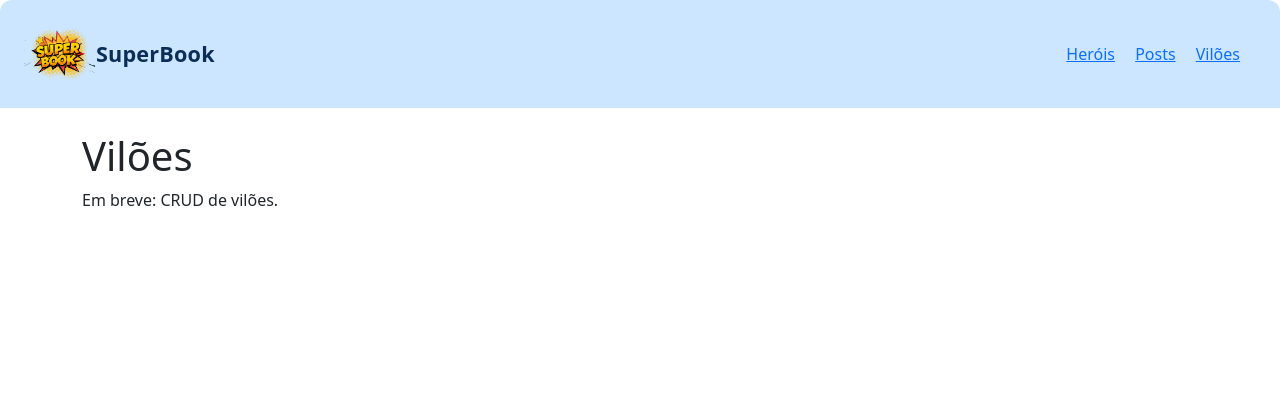
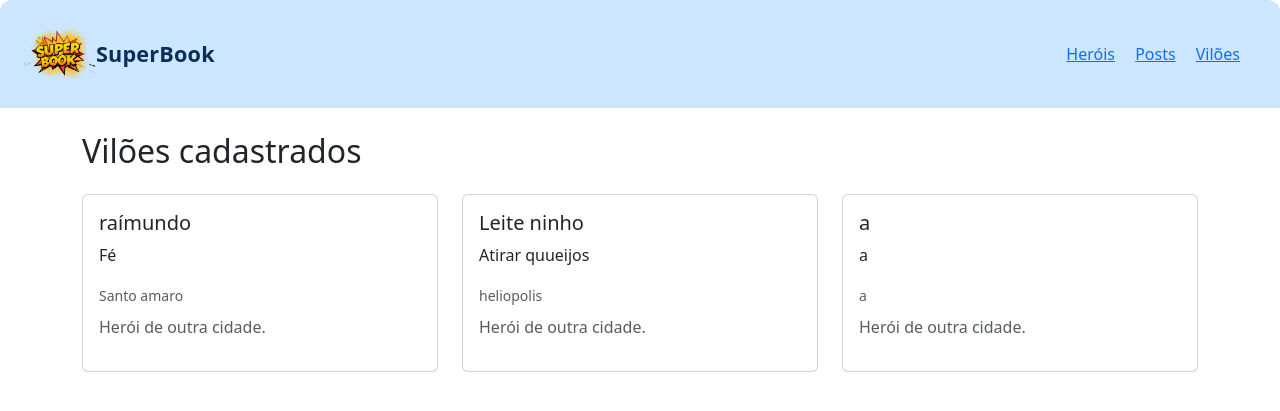
Before and after one commit to intentdoor/superbook, a Django app: page /villains/lista/ in a window 1280 px wide. Shown: the top 411 px of the page. Run offline with Django 5.2, Linux system fonts and the light colour scheme; data comes from the database, SQL or seed files in the repository; both versions use the stored data as it was after the commit.

```diff
--- a/posts/models.py
+++ b/posts/models.py
@@ -1,5 +1,6 @@
 from django.db import models
 from heroes.models import Hero
+from villains.models import  Villain
 # Create your models here.
 
 # Arthur Américo
--- a/villains/templates/villains/lista_viloes.html
+++ b/villains/templates/villains/lista_viloes.html
@@ -1,7 +1,30 @@
-{# villains/templates/villains/lista_viloes.html #}
-{% extends "base.html" %}
+
+{% extends 'base.html' %}
+
+{% block title %}Lista de Vilões{% endblock %}
 
 {% block content %}
-  <h1>Vilões</h1>
-  <p>Em breve: CRUD de vilões.</p>
+<h2 class="mb-4">Vilões cadastrados</h2>
+
+<div class="row">
+{% for vilao in viloes %}
+  <div class="col-md-4">
+    <div class="card mb-3">
+      <div class="card-body">
+        <h5 class="card-title">{{ vilao.codinome }}</h5>
+        <p class="card-text">{{ vilao.poder_principal }}</p>
+        <small class="text-muted">{{ vilao.cidade }}</small>
+
+        {% if vilao.cidade == "Nova York" %}
+          <p class="text-success mt-2">Este herói protege Nova York!</p>
+        {% else %}
+          <p class="text-muted mt-2">Herói de outra cidade.</p>
+        {% endif %}
+      </div>
+    </div>
+  </div>
+{% empty %}
+  <p>Nenhum vilao encontrado.</p>
+{% endfor %}
+</div>
 {% endblock %}
```
Also changed, not shown: db.sqlite3.
